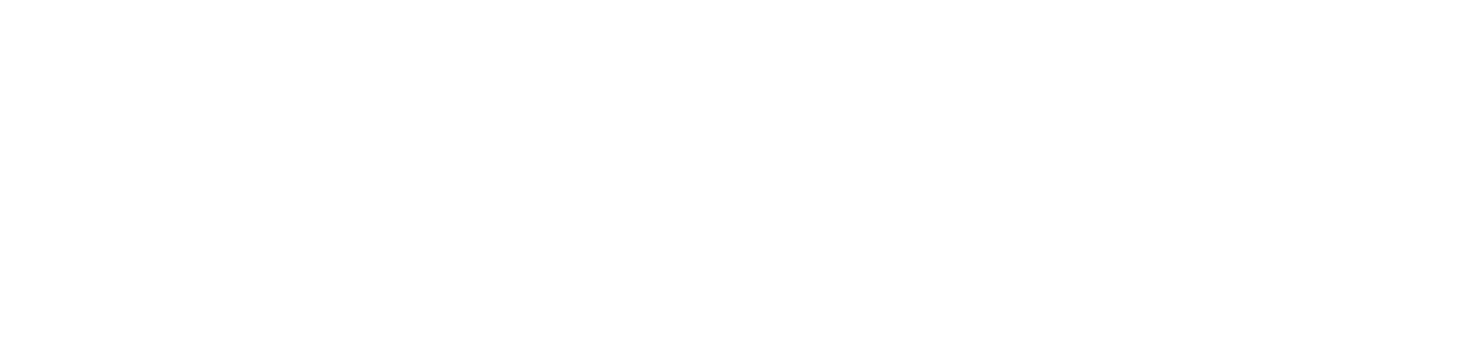
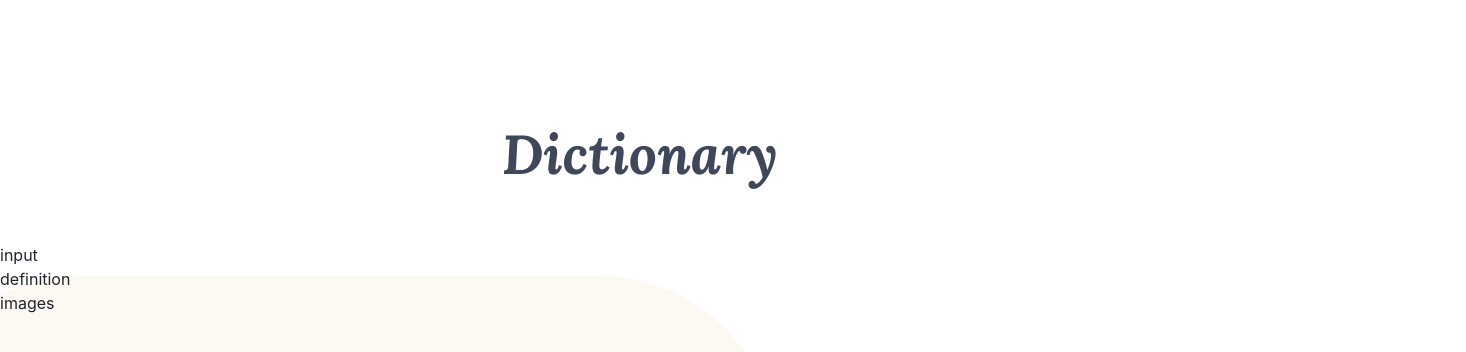
Before and after one commit to francescagiunchedi/dictionary_app_react, a React (Create React App) app: page / in a window 1280 px wide. Shown: the top 352 px of the page, 1466 px wide, since content can reach past the window. Built offline with nearby package versions, Linux system fonts and the light colour scheme.

Commit message:
css basic setup

```diff
--- a/public/index.html
+++ b/public/index.html
@@ -12,7 +12,20 @@
 
     <!-- boostrap -->
     <!-- CSS only -->
-<link href="https://cdn.jsdelivr.net/npm/bootstrap@5.2.0-beta1/dist/css/bootstrap.min.css" rel="stylesheet" integrity="sha384-0evHe/X+R7YkIZDRvuzKMRqM+OrBnVFBL6DOitfPri4tjfHxaWutUpFmBp4vmVor" crossorigin="anonymous">
+    <link
+      href="https://cdn.jsdelivr.net/npm/bootstrap@5.2.0-beta1/dist/css/bootstrap.min.css"
+      rel="stylesheet"
+      integrity="sha384-0evHe/X+R7YkIZDRvuzKMRqM+OrBnVFBL6DOitfPri4tjfHxaWutUpFmBp4vmVor"
+      crossorigin="anonymous"
+    />
+
+    <!-- font -->
+    <link rel="preconnect" href="https://fonts.googleapis.com" />
+    <link rel="preconnect" href="https://fonts.gstatic.com" crossorigin />
+    <link
+      href="https://fonts.googleapis.com/css2?family=Lora:ital,wght@0,500;0,700;1,400;1,700&display=swap"
+      rel="stylesheet"
+    />
 
     <link rel="apple-touch-icon" href="%PUBLIC_URL%/logo192.png" />
     <!--
--- a/src/App.css
+++ b/src/App.css
@@ -1,38 +1,24 @@
-.App {
-  text-align: center;
+:root {
+  --primary-color-H: 220;
+  --primary-color-S: 18%;
+  --primary-color-L: 30%;
+  --primary-color-darker: calc(var(--primary-color-L) - 10%);
+  --secondary-color-H: 37;
+  --secondary-color-S: 64%;
+  --secondary-color-L: 85%;
+  --secondary-color-darker: calc(var(--secondary-color-L) - 10%);
 }
 
-.App-logo {
-  height: 40vmin;
-  pointer-events: none;
+.App h1 {
+  padding-top: 121px;
+  padding-bottom: 48px;
+  font-size: 55px;
+  font-family: "Lora", serif;
+  font-weight: bold;
+  font-style: italic;
+  color: hsl(
+    var(--primary-color-H),
+    var(--primary-color-S),
+    var(--primary-color-L)
+  );
 }
-
-@media (prefers-reduced-motion: no-preference) {
-  .App-logo {
-    animation: App-logo-spin infinite 20s linear;
-  }
-}
-
-.App-header {
-  background-color: #282c34;
-  min-height: 100vh;
-  display: flex;
-  flex-direction: column;
-  align-items: center;
-  justify-content: center;
-  font-size: calc(10px + 2vmin);
-  color: white;
-}
-
-.App-link {
-  color: #61dafb;
-}
-
-@keyframes App-logo-spin {
-  from {
-    transform: rotate(0deg);
-  }
-  to {
-    transform: rotate(360deg);
-  }
-}
--- a/src/App.js
+++ b/src/App.js
@@ -1,10 +1,14 @@
-import logo from './logo.svg';
-import './App.css';
+import "./App.css";
+import Bgdecoration from "./Bgdecoration";
 
 function App() {
   return (
     <div className="App">
-
+      <h1 className="text-center">Dictionary</h1>
+      <div>input</div>
+      <div>definition</div>
+      <div>images</div>
+      <Bgdecoration />
     </div>
   );
 }
--- /dev/null
+++ b/src/Bgdecoration.css
@@ -0,0 +1,45 @@
+:root {
+  --bg-dec-height: 118px;
+  --bg-dec-width: 390px;
+}
+.body-bg {
+  position: relative;
+}
+.body-bg .bg-decoration {
+  position: absolute;
+  height: var(--bg-dec-height);
+  width: var(--bg-dec-width);
+  border-radius: 100000px;
+  background-color: hsl(
+    var(--secondary-color-H),
+    var(--secondary-color-S),
+    var(--secondary-color-L)
+  );
+  opacity: 0.2;
+  z-index: -1;
+}
+.big {
+  left: -96px;
+  top: -39px;
+  --bg-dec-height: 352px;
+  --bg-dec-width: 872px;
+}
+.small {
+  left: 1076px;
+  top: 93px;
+  --bg-dec-height: 118px;
+  --bg-dec-width: 390px;
+}
+.medium {
+  --bg-dec-height: 240px;
+  --bg-dec-width: 665px;
+  left: -392px;
+  top: 526px;
+  opacity: 0.1;
+}
+
+.bottom {
+  opacity: 0.1;
+  left: 898px;
+  top: 595px;
+}
--- /dev/null
+++ b/src/Bgdecoration.js
@@ -0,0 +1,14 @@
+import React from "react";
+
+import "./Bgdecoration.css";
+
+export default function Bgdecoration() {
+  return (
+    <div className="body-bg">
+      <div className="bg-decoration big"></div>
+      <div className="bg-decoration small"></div>
+      <div className="bg-decoration medium"></div>
+      <div className="bg-decoration small bottom"></div>
+    </div>
+  );
+}
```
